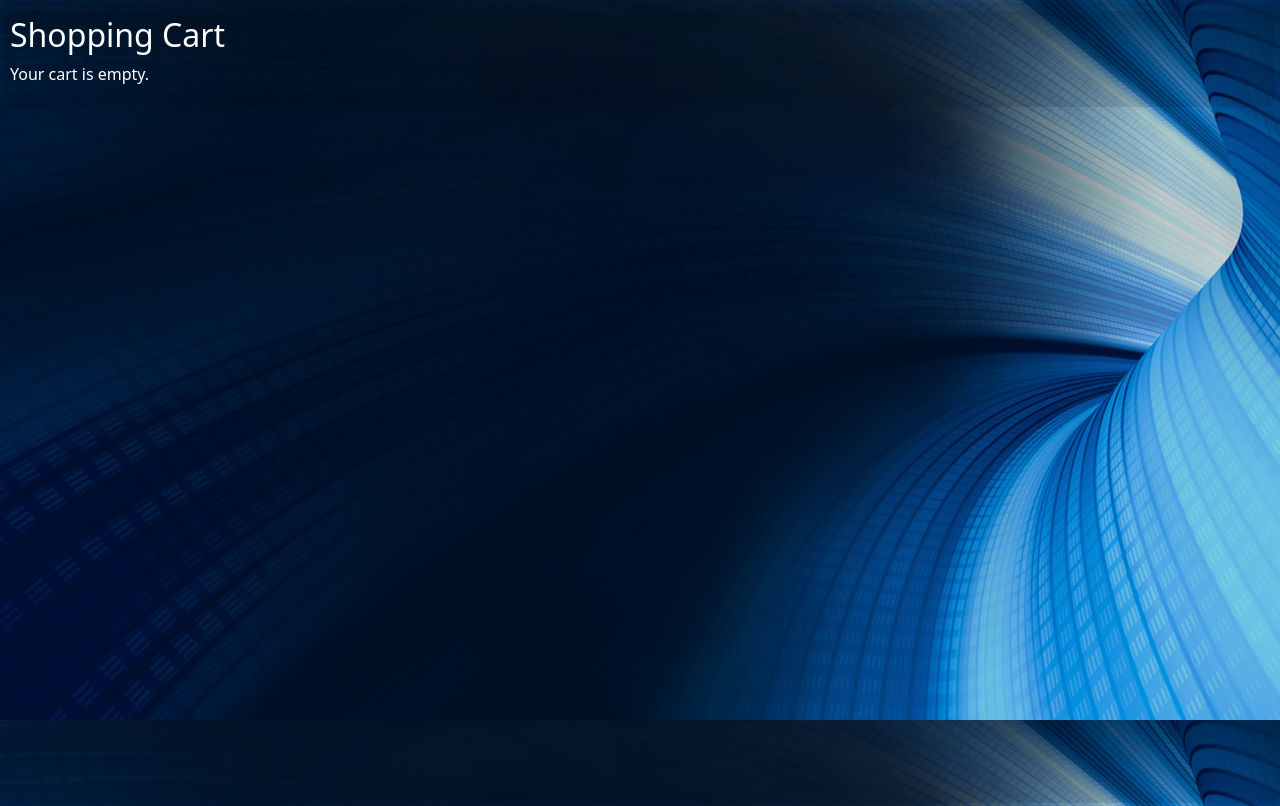
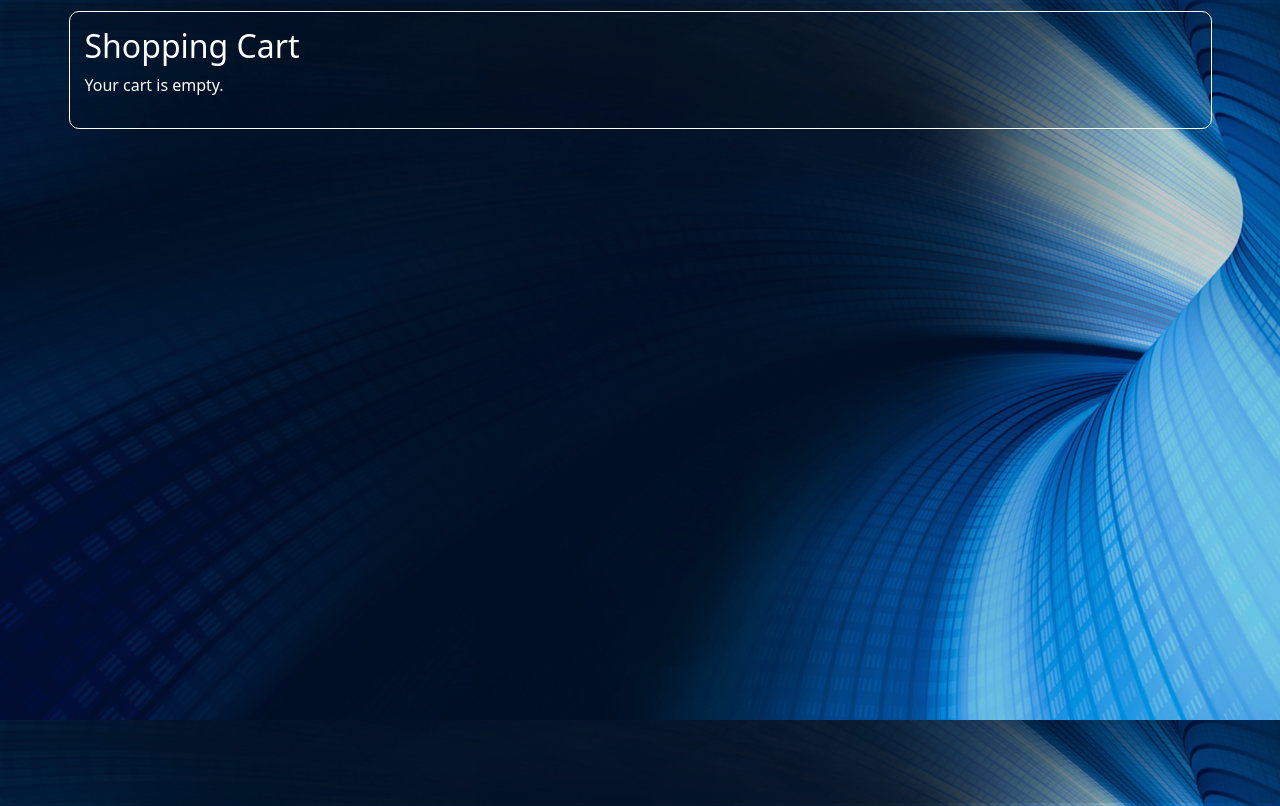
Before and after one commit to Albashiry/Mosnad_App, a React (Create React App) app: page /cart in a window 1280 px wide. Built offline with nearby package versions, Linux system fonts and the light colour scheme.

Commit message:
fix a bug in storing cart items

```diff
--- a/src/App.css
+++ b/src/App.css
@@ -1,12 +1,13 @@
 
 .header,
-.content{
+.content,
+.product-details,
+.shopping-cart{
   border: 1px solid white;
   width: 90%;
 }
 
 .product-details {
-  border: 1px solid white;
   width: 70%;
   padding: 20px;
   text-align: center;
@@ -16,9 +17,12 @@
   background-color: gold;
   display: inline-block;
   width: 15%;
-  /* height: 30px; */
   line-height: 30px;
   border-radius: 5px;
   padding-left: 10px;
   margin-right: 5px;
 }
+
+.shopping-cart{
+  padding: 15px;
+}
--- a/src/data/index.js
+++ b/src/data/index.js
@@ -14,21 +14,6 @@ export let cartData = [
   //   thumbnail: 'product.thumbnail',
   //   count: 'count',
   // },
-  // {
-  //   id: -2,
-  //   title: 'product.title',
-  //   description: 'product.description',
-  //   category: 'product.category',
-  //   price: 'product.price',
-  //   discountPercentage: 'product.discountPercentage',
-  //   rating: 'product.rating',
-  //   stock: 'product.stock',
-  //   tags: 'product.tags',
-  //   brand: 'product.brand',
-  //   images: 'product.images',
-  //   thumbnail: 'product.thumbnail',
-  //   count: 'count',
-  // }
 ];
 
 export function addToCart(product) {
@@ -42,3 +27,12 @@ export function removeFromCart(product) {
   ));
   console.log(cartData);
 }
+
+export function editProductInCart(product) {
+  removeFromCart(product);
+  addToCart(product);
+}
+
+export function searchInCart(productId){
+  return cartData.some(item => item.id === productId);
+}
--- a/src/pages/ProductDetails.jsx
+++ b/src/pages/ProductDetails.jsx
@@ -7,7 +7,7 @@ import InputGroup from 'react-bootstrap/InputGroup';
 import Button from 'react-bootstrap/Button';
 import Form from 'react-bootstrap/Form';
 
-import { cartData, addToCart, removeFromCart } from '../data';
+import { cartData, addToCart, removeFromCart, searchInCart } from '../data';
 
 function ProductDetails() {
   const { productId } = useParams();
@@ -67,7 +67,7 @@ function ProductDetails() {
       count: count,
     };
 
-    if (cartData.some(item => item.id === product.id)) {
+    if (searchInCart(product.id)) {
       console.log('This product exists in the JSON object.');
       removeFromCart(newProduct);
 
@@ -131,7 +131,7 @@ function ProductDetails() {
             value={count}
             onChange={handleQuantityChange}
           />
-          {added == 0
+          {added == 0 && !searchInCart(product.id)
             ? <Button onClick={handleAddProduct} className='mt-0' variant="primary">Add to cart</Button>
             : <Button onClick={handleAddProduct} className='mt-0' variant="primary">Remove from cart</Button>}
         </InputGroup>
--- a/src/pages/ProductList.jsx
+++ b/src/pages/ProductList.jsx
@@ -3,6 +3,7 @@ import { Link, useNavigate } from "react-router-dom";
 import Table from 'react-bootstrap/Table';
 import Form from 'react-bootstrap/Form';
 import InputGroup from 'react-bootstrap/InputGroup';
+import Button from 'react-bootstrap/Button';
 
 function Main() {
   const [products, setProducts] = useState([]);
@@ -78,7 +79,7 @@ function Main() {
   return (
     <>
       <div className="header">
-        <InputGroup className="search">
+        <InputGroup className="search" style={{backgroundColor: '#f8f9fa'}}>
           <Form.Control
             placeholder="Search Products"
             aria-label="Search Products"
@@ -86,10 +87,13 @@ function Main() {
             value={searchText}
             onChange={handleSearchChange}
           />
+
+          <Button variant="outline-warning" id="button-addon2">
+            {/* move this link to the navbar  */}
+            <Link to="/cart"  style={{textDecoration: 'none', fontWeight: 'bold'}}>Shopping Cart</Link>
+          </Button>
         </InputGroup>
 
-        {/* move this link to the navbar  */}
-        <Link to="/cart">Shopping Cart</Link>
       </div>
 
       <div className="content">
--- a/src/pages/ShopingCart.jsx
+++ b/src/pages/ShopingCart.jsx
@@ -1,5 +1,5 @@
-import React, { useState, useEffect } from 'react';
-import {cartData} from '../data';
+import { useState, useEffect } from 'react';
+import { cartData, editProductInCart } from '../data';
 
 function ShoppingCart() {
   const [cartItems, setCartItems] = useState([]); // State for cart items (objects)
@@ -46,11 +46,11 @@ function ShoppingCart() {
     // Example: Apply a 10% discount
     return subtotal * 0.9;
   };
-
+console.log(cartData);
   return (
     <div className="shopping-cart">
       <h2>Shopping Cart</h2>
-      {cartItems.length === 0 ? (
+      {cartData.length === 0 ? (
         <p>Your cart is empty.</p>
       ) : (
         <ul className="cart-items">
```
